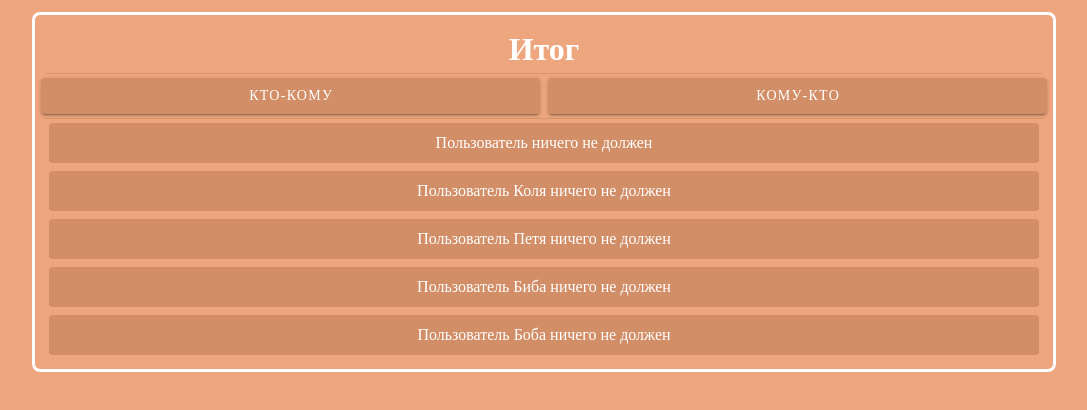
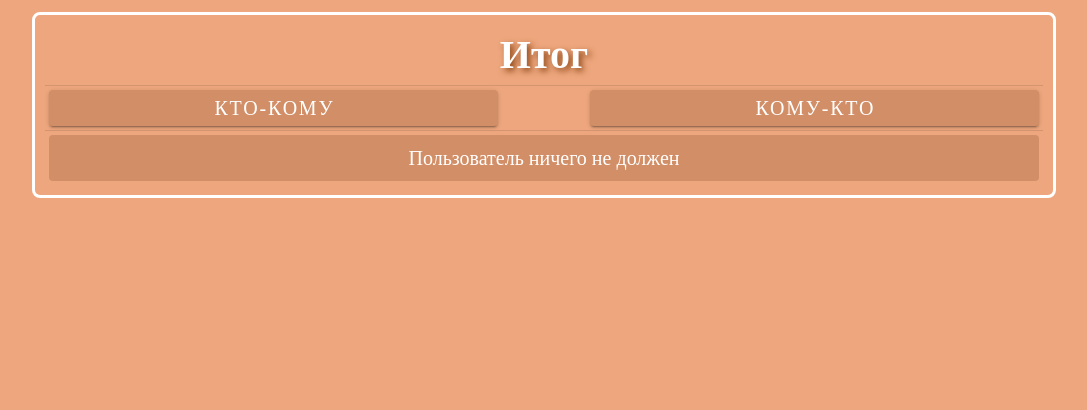
Before and after one commit to Brendow271/bill_splitter, a Vue app: page /result in a window 1280 px wide. Shown: the top 410 px of the page, without its empty margins (96-1183 px from the left). Built offline with nearby package versions, Linux system fonts and the light colour scheme; a web font is replaced by a local one.

Commit message:
Added stylization
- Update storage
- Reworked classes in main.scss
- Added stylization for Home
- Added stylization for Result

```diff
--- a/src/stores/friends.js
+++ b/src/stores/friends.js
@@ -2,8 +2,8 @@ import { defineStore } from 'pinia';
 
 export const useFriendsStore = defineStore('friends', {
     state: () => ({
-        friends: [{ name: '' }, {name: 'Коля'}, {name: 'Петя'},{name: 'Биба'},{name: 'Боба'}],
-        positions: [{ name: '', price: '', payerName: 'Плательщик', debtors: ['']}],
+        friends: [{name: ''}],
+        positions: [{ name: '', price: '', payerName: 'Плательщик', debtors: []},],
         selectedPositionIndex: null,
     }),
     actions: {
--- a/src/styles/main.scss
+++ b/src/styles/main.scss
@@ -3,21 +3,41 @@
 @import "fonts";
 
 body {
-  font-family: '$font-primary', sans-serif;
+  font-family: '$font-secondary', '$font-primary', serif;
   background-color: $primary-color;
+
+  .openedPopup{
+    color: white;
+  }
+
+  .bgDark {
+    background-color: $dark-primary-color !important;
+  }
+
+  .bgPrime{
+    background-color: $primary-color !important;
+  }
+
+  .iconName {
+    background-color: $blue-icon-color;
+    width: 42px;
+    height: 42px;
+    border-radius: 5px;
+    color: white;
+  }
+
+  .v-selection-control__input input{
+    opacity: 1;
+  }
 
   .v-application {
     background-color: $primary-color;
-    font-family: '$font-secondary';
 
     .btnNext {
-      //position: absolute;
-      //margin-top: 60vh;
-      height: 5vh;
-      width: 12vw;
+      width: 15%;
       background-color: $dark-primary-color;
       text-shadow: 1px 1px 2px saddlebrown;
-      font-size: 3vh;
+      font-size: 25px;
     }
 
     .list {
@@ -36,10 +56,10 @@ body {
 
 
     .home {
-      margin-top: 40vh;
+      margin-top: 15%;
 
       #logoName {
-        font-size: 10vh;
+        font-size: 100px;
         z-index: 1;
         text-shadow: 3px 3px 6px saddlebrown;
       }
@@ -47,20 +67,24 @@ body {
       .logo {
         position: absolute;
         z-index: 0;
-        height: 50vh;
+        width: 35%;
       }
 
       .btnHome {
         position: absolute;
-        margin-top: 60vh;
+        margin-top: 40%;
       }
     }
 
     .friend-list {
-      margin-top: 2vh;
 
       #ListFriend {
         text-shadow: 3px 3px 6px saddlebrown;
+        font-size: 40px;
+      }
+
+      div{
+        font-size: 20px;
       }
 
       .deleteBtn {
@@ -78,73 +102,70 @@ body {
 
     .split-page {
 
-      .positionBill {
-        //width: 100%;
+
+      .iconName{
+        width: 50px;
+        height: 45px;
+      }
+
+      #Split{
+        text-shadow: 3px 3px 6px saddlebrown;
+        font-size: 40px;
+      }
+      .v-text-field {
+        font-size: 35px !important;
       }
 
       .positionName {
         width: 90%;
       }
 
-      .positionPrice {
-        //width: 30%;
+      #finalValue {
+        text-shadow: 3px 3px 6px saddlebrown;
+        font-size: 32px;
       }
 
-      #finalValue {
-        text-shadow: 3px 3px 6px saddlebrown;
+      div{
+        font-size: 20px;
       }
 
-      .dropDown {
+      .dropDown{
+        width: 85%;
       }
 
 
     }
 
+    .result-page{
+
+      #Result{
+        text-shadow: 3px 3px 6px saddlebrown;
+        font-size: 40px;
+      }
+
+      .buttonSwitch{
+        width: 100%;
+
+        .v-btn{
+          width:45%;
+          font-size: 20px;
+        }
+      }
+
+      .text-center{
+        font-size: 20px;
+      }
+
+      tr{
+        font-size: 20px;
+      }
+
+    }
 
   }
 
 
-  .openedPopup{
-    color: white;
-  }
 
-  .bgDark {
-    background-color: $dark-primary-color;
-  }
-
-  .bgPrime{
-    background-color: $primary-color;
-  }
-
-  .iconName {
-    background-color: $blue-icon-color;
-    width: 42px;
-    height: 42px;
-    border-radius: 5px;
-    color: white;
-  }
-
-  .custom-radio .v-input--selection-controls__input {
-    /* Изменение цвета внутреннего круга радиокнопки */
-    color: blue !important;
-  }
-
-  .custom-radio .v-input--selection-controls__ripple {
-    /* Стилизация эффекта ряби */
-    background-color: rgba(0, 0, 255, 0.2) !important;
-  }
-
-  .custom-radio .v-radio__outer-circle {
-    /* Изменение размера внешнего круга */
-    height: 24px;
-    width: 24px;
-  }
-
-  .custom-radio .v-radio__inner-circle {
-    /* Изменение размера внутреннего круга */
-    height: 12px;
-    width: 12px;
-  }
 
 
 }
--- a/src/views/Home.vue
+++ b/src/views/Home.vue
@@ -1,6 +1,6 @@
 <template>
   <div class="home d-flex justify-center align-center flex-column">
-    <img src="../../public/images/logo.svg" alt="Logo" class="logo">
+    <v-img src="../../public/images/logo.svg" alt="Logo" class="logo"/>
     <h1 class="text-white text-uppercase" id="logoName">
       Bill Splitter
     </h1>
--- a/src/views/Result.vue
+++ b/src/views/Result.vue
@@ -1,13 +1,13 @@
 <template>
   <div class="result-page d-flex justify-center align-center flex-column mt-3">
     <div class="border-solid list">
-      <h1 class="d-flex justify-center text-white">Итог</h1>
+      <h1 class="d-flex justify-center text-white" id="Result">Итог</h1>
       <v-divider></v-divider>
-      <div class="d-flex justify-center w-auto">
-        <v-btn @click="setMode(modes.WHO_TO_WHOM)" text="Кто-Кому" class="bgDark w-50 ma-1 text-white"
+      <div class="d-flex justify-space-between buttonSwitch">
+        <v-btn @click="setMode(modes.WHO_TO_WHOM)" text="Кто-Кому" class="bgDark ma-1 text-white"
                :class="{ 'border-solid': currentMode === modes.WHO_TO_WHOM }">
         </v-btn>
-        <v-btn @click="setMode(modes.WHOM_TO_WHO)" text="Кому-Кто" class="bgDark w-50 ma-1 text-white"
+        <v-btn @click="setMode(modes.WHOM_TO_WHO)" text="Кому-Кто" class="bgDark ma-1 text-white"
                :class="{ 'border-solid': currentMode === modes.WHOM_TO_WHO }">
         </v-btn>
       </div>
@@ -60,14 +60,14 @@
               <v-table fixed-header class="bgDark">
                 <thead>
                 <tr>
-                  <th class="text-center bgDark">Кто должен</th>
-                  <th class="text-center bgDark">Сумма, руб.</th>
+                  <th class="text-center text-white bgDark">Кто должен</th>
+                  <th class="text-center text-white bgDark">Сумма, руб.</th>
                 </tr>
                 </thead>
                 <tbody>
                 <tr v-for="(debtor, indexDebtor) in resultListWhomToWho[friend.name]" :key="indexDebtor">
-                  <td>{{ debtor.name }}</td>
-                  <td>{{ debtor.sum }}</td>
+                  <td class="text-white">{{ debtor.name }}</td>
+                  <td class="text-white">{{ debtor.sum }}</td>
                 </tr>
                 </tbody>
               </v-table>
@@ -143,10 +143,10 @@ export default {
     const summarizeResultsWhoToWhom = () => {
 
       friends.forEach((friend) => {
-        resultListWhoToWhom[friend.name] = []; // записали чела как должника
-        positions.forEach((position) => { //для каждой позиции
-          position.debtors.forEach((debtor) => { //для каждого должника
-            if (debtor === friend.name) { //проверяем если имя должника совпало с именем чела
+        resultListWhoToWhom[friend.name] = [];
+        positions.forEach((position) => {
+          position.debtors.forEach((debtor) => {
+            if (debtor === friend.name) {
               const existingPayer = resultListWhoToWhom[friend.name].find(payer => payer.name === position.payerName);
               const payerAmount = Math.round(parseFloat(position.price) / position.debtors.length);
 
```
